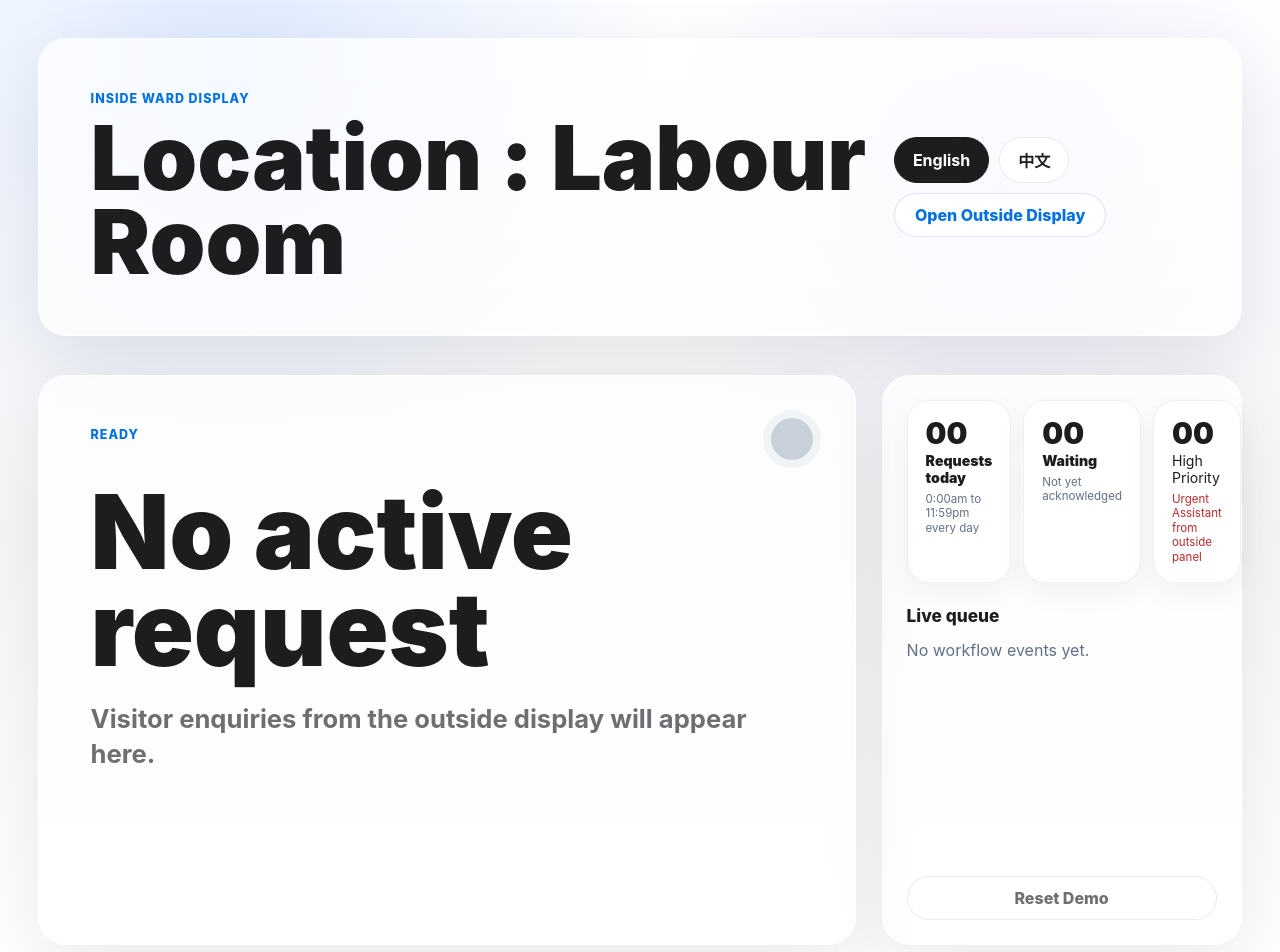
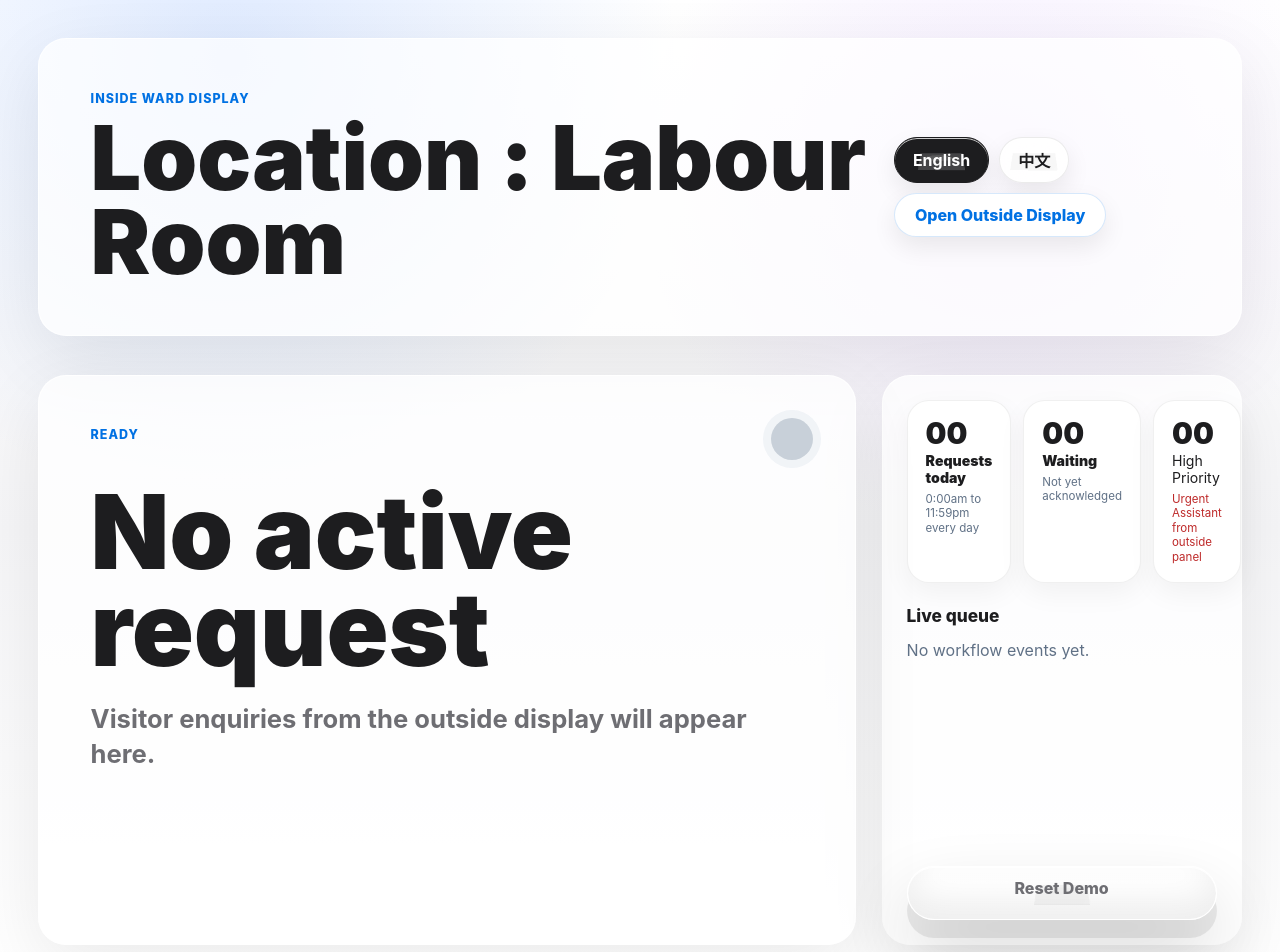
Before and after one commit to ninabun/smart-reception, a Next.js app: page /ward in a window 1280 px wide. Shown: the top 952 px of the page. Built offline with nearby package versions, Linux system fonts and the light colour scheme.

Commit message:
Add R3F glass keyboard buttons

```diff
--- /dev/null
+++ b/app/components/GlassKeyButton.tsx
@@ -0,0 +1,82 @@
+"use client";
+
+import { Canvas, useFrame } from "@react-three/fiber";
+import type { ButtonHTMLAttributes, ReactNode } from "react";
+import { useRef } from "react";
+import type { Mesh } from "three";
+
+type GlassKeyButtonProps = ButtonHTMLAttributes<HTMLButtonElement> & {
+  children: ReactNode;
+  tone?: "blue" | "green" | "red" | "neutral";
+};
+
+const toneColors = {
+  blue: "#8cc8ff",
+  green: "#8fe8bf",
+  red: "#ff9a8f",
+  neutral: "#f8fbff"
+};
+
+function KeyScene({ tone }: { tone: NonNullable<GlassKeyButtonProps["tone"]> }) {
+  const meshRef = useRef<Mesh>(null);
+  const glowRef = useRef<Mesh>(null);
+
+  useFrame(({ clock }) => {
+    const elapsed = clock.getElapsedTime();
+
+    if (meshRef.current) {
+      meshRef.current.rotation.x = -0.42 + Math.sin(elapsed * 0.7) * 0.018;
+      meshRef.current.rotation.y = Math.sin(elapsed * 0.55) * 0.025;
+    }
+
+    if (glowRef.current) {
+      glowRef.current.position.x = Math.sin(elapsed * 0.65) * 0.38;
+      glowRef.current.position.y = 0.18 + Math.cos(elapsed * 0.45) * 0.08;
+    }
+  });
+
+  return (
+    <>
+      <ambientLight intensity={1.2} />
+      <directionalLight color="#ffffff" intensity={2.2} position={[1.8, 2.4, 3]} />
+      <mesh ref={meshRef} position={[0, -0.08, 0]} scale={[2.9, 1.18, 0.16]}>
+        <boxGeometry args={[1, 1, 0.16, 8, 8, 1]} />
+        <meshPhysicalMaterial
+          clearcoat={1}
+          clearcoatRoughness={0.16}
+          color="#ffffff"
+          ior={1.35}
+          metalness={0}
+          opacity={0.5}
+          roughness={0.12}
+          thickness={0.9}
+          transmission={0.45}
+          transparent
+        />
+      </mesh>
+      <mesh ref={glowRef} position={[0.2, 0.18, 0.16]} scale={[0.85, 0.18, 0.02]}>
+        <sphereGeometry args={[1, 32, 16]} />
+        <meshBasicMaterial color={toneColors[tone]} opacity={0.34} transparent />
+      </mesh>
+    </>
+  );
+}
+
+export default function GlassKeyButton({
+  children,
+  className = "",
+  tone = "neutral",
+  type = "button",
+  ...props
+}: GlassKeyButtonProps) {
+  return (
+    <button className={`glass-key-button ${className}`} type={type} {...props}>
+      <span className="glass-key-canvas" aria-hidden="true">
+        <Canvas camera={{ fov: 36, position: [0, 0, 4.4] }} dpr={[1, 1.5]} gl={{ alpha: true }}>
+          <KeyScene tone={tone} />
+        </Canvas>
+      </span>
+      <span className="glass-key-content">{children}</span>
+    </button>
+  );
+}
--- a/app/globals.css
+++ b/app/globals.css
@@ -1210,6 +1210,109 @@ h3 {
   color: var(--apple-muted);
 }
 
+.glass-key-button {
+  isolation: isolate;
+}
+
+.glass-key-button .glass-key-canvas {
+  border-radius: inherit;
+  inset: 0;
+  overflow: hidden;
+  pointer-events: none;
+  position: absolute;
+  z-index: 0;
+}
+
+.glass-key-button .glass-key-content {
+  display: block;
+  position: relative;
+  z-index: 1;
+}
+
+.outside-display .glass-key-button.request-card,
+.ward-display .glass-key-button.primary-action,
+.ward-display .glass-key-button.secondary-action {
+  backdrop-filter: blur(22px) saturate(1.45);
+  background:
+    linear-gradient(180deg, rgba(255, 255, 255, 0.64), rgba(255, 255, 255, 0.34)),
+    rgba(255, 255, 255, 0.34);
+  border: 1px solid rgba(255, 255, 255, 0.68);
+  box-shadow:
+    inset 0 1px 0 rgba(255, 255, 255, 0.95),
+    inset 0 -18px 34px rgba(0, 0, 0, 0.07),
+    0 18px 0 rgba(0, 0, 0, 0.08),
+    0 34px 70px rgba(0, 0, 0, 0.16);
+}
+
+.outside-display .glass-key-button.request-card::before,
+.ward-display .glass-key-button.primary-action::before,
+.ward-display .glass-key-button.secondary-action::before {
+  background: linear-gradient(90deg, transparent, rgba(255, 255, 255, 0.72), transparent);
+  content: "";
+  height: 1px;
+  left: 18px;
+  position: absolute;
+  right: 18px;
+  top: 14px;
+  z-index: 1;
+}
+
+.outside-display .glass-key-button.request-card:active,
+.ward-display .glass-key-button.primary-action:active,
+.ward-display .glass-key-button.secondary-action:active {
+  box-shadow:
+    inset 0 1px 0 rgba(255, 255, 255, 0.88),
+    inset 0 -10px 24px rgba(0, 0, 0, 0.09),
+    0 8px 0 rgba(0, 0, 0, 0.1),
+    0 18px 42px rgba(0, 0, 0, 0.14);
+  transform: translateY(8px);
+}
+
+.ward-display .glass-key-button.primary-action,
+.ward-display .glass-key-button.secondary-action {
+  border-radius: 999px;
+  overflow: hidden;
+  position: relative;
+}
+
+.ward-display .glass-key-button.primary-action {
+  color: #ffffff;
+  min-width: 260px;
+}
+
+.ward-display .glass-key-button.secondary-action {
+  color: var(--apple-muted);
+  min-height: 54px;
+}
+
+.ward-display .glass-key-button.primary-action .glass-key-canvas,
+.ward-display .glass-key-button.secondary-action .glass-key-canvas {
+  opacity: 0.8;
+}
+
+.screen-link,
+.language {
+  backdrop-filter: blur(18px) saturate(1.3);
+  box-shadow:
+    inset 0 1px 0 rgba(255, 255, 255, 0.78),
+    0 10px 24px rgba(0, 0, 0, 0.08);
+}
+
+.glass-key-button.language {
+  overflow: hidden;
+  position: relative;
+}
+
+.glass-key-button.language .glass-key-canvas {
+  opacity: 0.55;
+}
+
+.glass-key-button.language .glass-key-content {
+  align-items: center;
+  display: inline-flex;
+  min-height: 22px;
+}
+
 @media (max-width: 980px) {
   .outside-display .display-topbar,
   .ward-display .display-topbar {
--- a/app/ward/page.tsx
+++ b/app/ward/page.tsx
@@ -3,6 +3,7 @@
 import Link from "next/link";
 import { useEffect, useMemo, useState } from "react";
 import { filterTodayRequests, readRequests, saveRequests, type ReceptionRequest } from "../reception-data";
+import GlassKeyButton from "../components/GlassKeyButton";
 
 type WardLanguage = "english" | "chinese";
 
@@ -208,14 +209,14 @@ export default function WardDisplay() {
         <div className="topbar-actions">
           <div className="ward-language-row" aria-label="Ward language selection">
             {(Object.keys(wardCopy) as WardLanguage[]).map((language) => (
-              <button
+              <GlassKeyButton
                 className={selectedLanguage === language ? "language active" : "language"}
                 key={language}
                 onClick={() => setSelectedLanguage(language)}
-                type="button"
+                tone="neutral"
               >
                 {wardCopy[language].languageLabel}
-              </button>
+              </GlassKeyButton>
             ))}
           </div>
           <Link className="screen-link" href="/outside">
@@ -246,13 +247,13 @@ export default function WardDisplay() {
                 <span>{copy.status[activeRequest.status]}</span>
               </div>
               {activeRequest.status === "Waiting" ? (
-                <button
+                <GlassKeyButton
                   className="primary-action"
                   onClick={() => updateRequest(activeRequest.id, "Acknowledged")}
-                  type="button"
+                  tone={activeRequest.kind === "urgent" ? "red" : activeRequest.kind === "patient" ? "green" : "blue"}
                 >
                   {copy.acknowledge}
-                </button>
+                </GlassKeyButton>
               ) : null}
             </>
           ) : (
@@ -297,9 +298,13 @@ export default function WardDisplay() {
             )}
           </div>
 
-          <button className="secondary-action reset-panel-action" onClick={clearDemo} type="button">
+          <GlassKeyButton
+            className="secondary-action reset-panel-action"
+            onClick={clearDemo}
+            tone="neutral"
+          >
             {copy.resetDemo}
-          </button>
+          </GlassKeyButton>
         </aside>
       </section>
     </main>
--- a/package.json
+++ b/package.json
@@ -9,14 +9,17 @@
     "lint": "next lint"
   },
   "dependencies": {
+    "@react-three/fiber": "^9.6.1",
     "next": "16.2.10",
     "react": "19.1.0",
-    "react-dom": "19.1.0"
+    "react-dom": "19.1.0",
+    "three": "^0.185.1"
   },
   "devDependencies": {
     "@types/node": "20.14.10",
     "@types/react": "19.1.8",
     "@types/react-dom": "19.1.6",
+    "@types/three": "^0.185.1",
     "typescript": "5.5.4"
   }
 }
```
Also changed, not shown: app/outside/page.tsx (+7 -6 lines), 1 other file (tests, documents, lock files or other folders).
